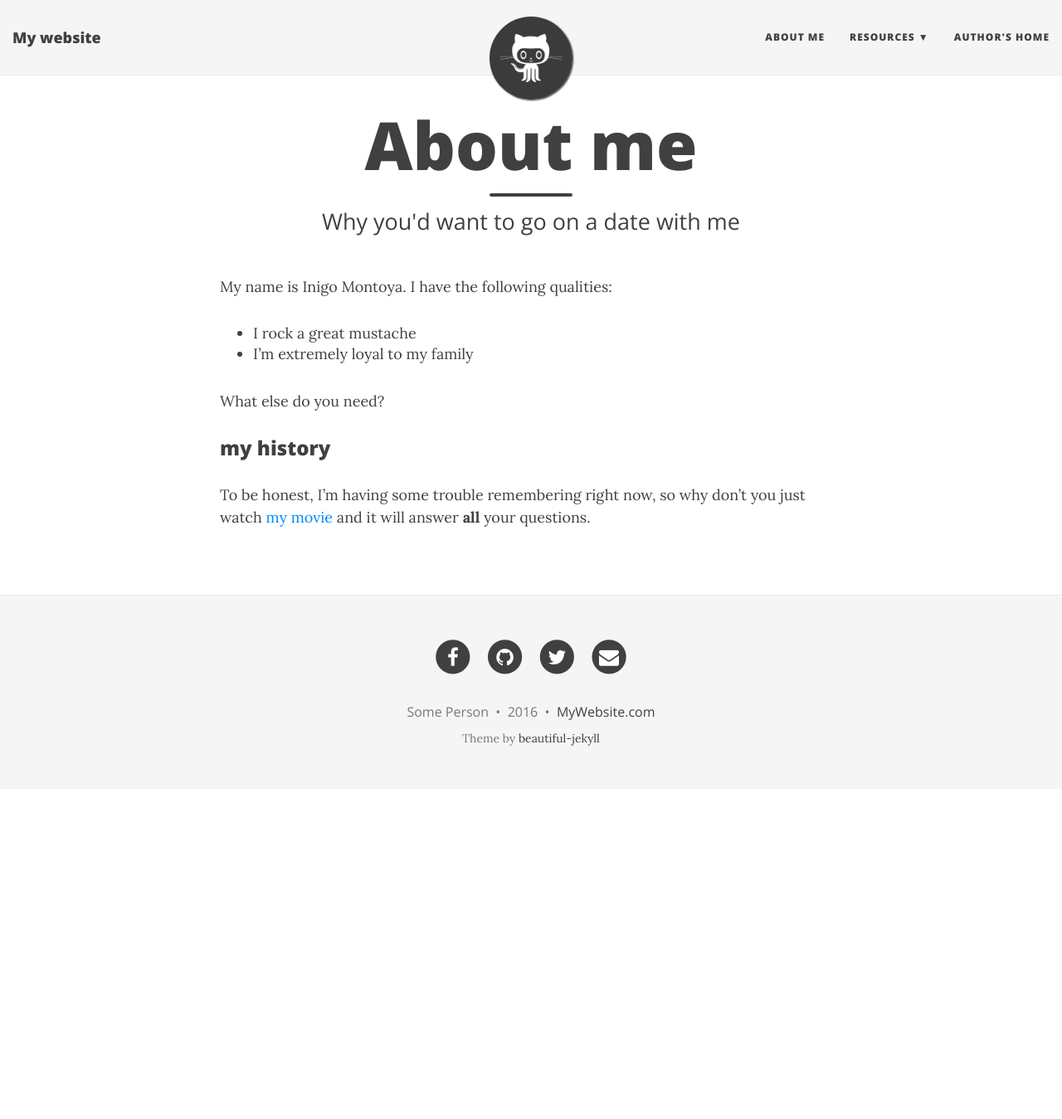
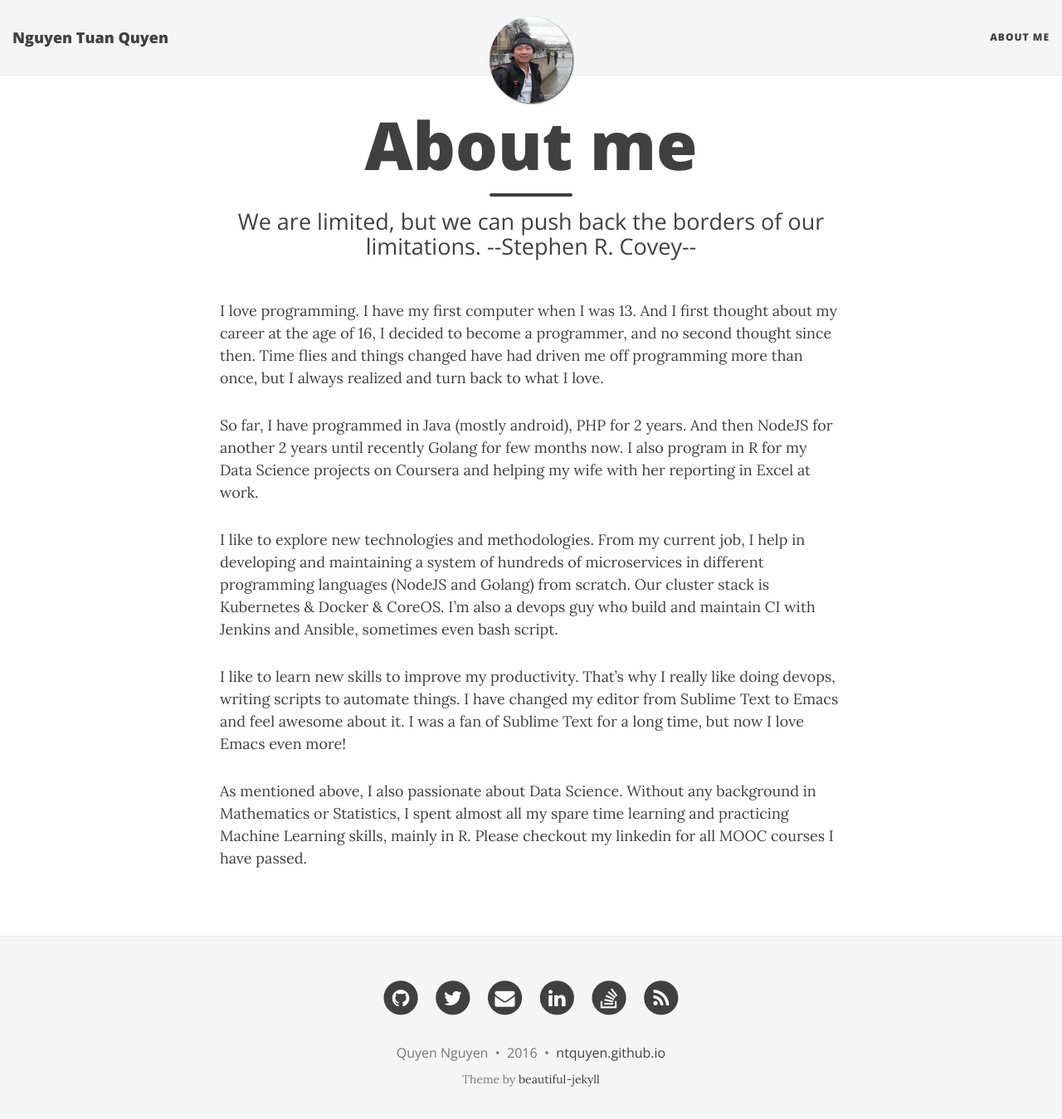
Before and after one commit to ntquyen/ntquyen.github.io, a Jekyll site: the page built from aboutme.md, in a window 1280 px wide and 1362 px high. Shown: the top 1349 px of the window at 83% size. Built offline with Jekyll 4.4.1, drawn with Linux system fonts in a browser that asks for light colours; nearby versions of some CDN libraries.

Commit message:
@Modified: Update aboutme.md and README

```diff
--- a/_config.yml
+++ b/_config.yml
@@ -4,7 +4,7 @@
 # baseurl is the website's URL without the hostname
 
 # If you are building a simple GitHub user page (http://username.github.io) then use these settings:
-url: "http://username.github.io"
+url: "http://ntquyen.github.io"
 baseurl: ""
 
 # If you are building a GitHub project page then use these settings:
@@ -14,57 +14,55 @@ baseurl: ""
 # Of course don't forget to change the username and projectname to YOUR username and project
 
 # Name of website
-title: My website
+title: Nguyen Tuan Quyen
 
 # Short description of your site
-description: A virtual proof that name is awesome!
+description: A place where I share what I learned
 
 # --- Navigation bar options --- #
 
 # List of links in the navigation bar
 navbar-links:
   About Me: "aboutme"
-  Resources:
-    - Beautiful Jekyll: "http://deanattali.com/beautiful-jekyll/"
-    - Learn markdown: "http://www.markdowntutorial.com/"
-    - GitHub Pages: "https://pages.github.com/"
-  Author's home: "http://deanattali.com"
+  # Resources:
+  #   - Beautiful Jekyll: "http://deanattali.com/beautiful-jekyll/"
+  #   - Learn markdown: "http://www.markdowntutorial.com/"
+  #   - GitHub Pages: "https://pages.github.com/"
+  # Author's home: "http://deanattali.com"
 
 # Image to show in the navigation bar - image must be a square (width = height)
 # Remove this parameter if you don't want an image in the navbar
-avatar: "/img/avatar-icon.png"
+avatar: "/img/avatar6.png"
 
 # --- Footer options --- #
 
 # Change all these values or delete the ones you don't want.
 # Important: you must keep the "name" parameter, everything else you can remove
 author:
-  name: Some Person
-  email: "youremail@domain.com"
-  facebook: yourname  # eg. daattali
-  github: yourname    # eg. daattali
-  twitter: yourname   # eg. daattali
-  linkedin: yourlink  # eg. "pub/dean-attali/8/946/143"
-  stackoverflow: yourlink  # eg. "3943160/daattali"
+  name: Quyen Nguyen
+  email: "nguyen.tuan.quyen.it@gmail.com"
+  github: ntquyen
+  twitter: nguyentuanquyen
+  linkedin: https://vn.linkedin.com/in/nguyen-quyen-29856252
+  stackoverflow: 1533440/quyen-nguyen-tuan
 
 # Select which links to show in the footer
 footer-links-active:
-  rss: false
-  facebook: true
+  rss: true
   email: true
   twitter: true
   github: true
-  linkedin: false
-  stackoverflow: false
+  linkedin: true
+  stackoverflow: true
 
 # How to display the link to the website in the footer
 # Remove this if you don't want a link in the footer
-url-pretty: "MyWebsite.com"  # eg. "deanattali.com/beautiful-jekyll"
+url-pretty: "ntquyen.github.io"
 
 # --- Misc --- #
 
 # Fill in your Disqus shortname (NOT the userid) if you want to support Disqus comments
-#disqus: ""
+disqus: "nguyentuanquyen"
 
 # Fill in your Google Analytics ID to track your website using GA
 #google_analytics: ""
@@ -72,7 +70,7 @@ url-pretty: "MyWebsite.com"  # eg. "deanattali.com/beautiful-jekyll"
 # --- Don't need to touch anything below here (but you can if you want) --- #
 
 # Output options (more information on Jekyll's site)
-timezone: "America/Vancouver"
+#timezone: "America/Vancouver"
 markdown: kramdown
 highlighter: rouge
 permalink: /:year-:month-:day-:title/
--- a/aboutme.md
+++ b/aboutme.md
@@ -1,16 +1,34 @@
 ---
 layout: page
 title: About me
-subtitle: Why you'd want to go on a date with me
+subtitle: "We are limited, but we can push back the borders of our limitations. --Stephen R. Covey--"
 ---
 
-My name is Inigo Montoya. I have the following qualities:
+I love programming. I have my first computer when I was 13. And I
+first thought about my career at the age of 16, I decided to become a
+programmer, and no second thought since then. Time flies and things
+changed have had driven me off programming more than once, but I
+always realized and turn back to what I love.
 
-- I rock a great mustache
-- I'm extremely loyal to my family
+So far, I have programmed in Java (mostly android), PHP for 2
+years. And then NodeJS for another 2 years until recently Golang for
+few months now. I also program in R for my Data Science projects on
+Coursera and helping my wife with her reporting in Excel at work.
 
-What else do you need?
+I like to explore new technologies and methodologies. From my current
+job, I help in developing and maintaining a system of hundreds of
+microservices in different programming languages (NodeJS and Golang)
+from scratch. Our cluster stack is Kubernetes & Docker & CoreOS. I'm
+also a devops guy who build and maintain CI with Jenkins and
+Ansible, sometimes even bash script.
 
-### my history
+I like to learn new skills to improve my productivity. That's why I
+really like doing devops, writing scripts to automate things.  I have
+changed my editor from Sublime Text to Emacs and feel awesome about
+it. I was a fan of Sublime Text for a long time, but now I love Emacs
+even more!
 
-To be honest, I'm having some trouble remembering right now, so why don't you just watch [my movie](http://en.wikipedia.org/wiki/The_Princess_Bride_%28film%29) and it will answer **all** your questions.
+As mentioned above, I also passionate about Data Science. Without any
+background in Mathematics or Statistics, I spent almost all my spare
+time learning and practicing Machine Learning skills, mainly in
+R. Please checkout my linkedin for all MOOC courses I have passed.
--- a/index.html
+++ b/index.html
@@ -1,7 +1,7 @@
 ---
 layout: page
-title: My website
-subtitle: This is where I will tell my friends way too much about me
+title: Nguyen Tuan Quyen
+subtitle: Where I share what I learned
 ---
 
 <div class="posts-list">
```
Also changed, not shown: README.md, img/avatar6.png (added).
